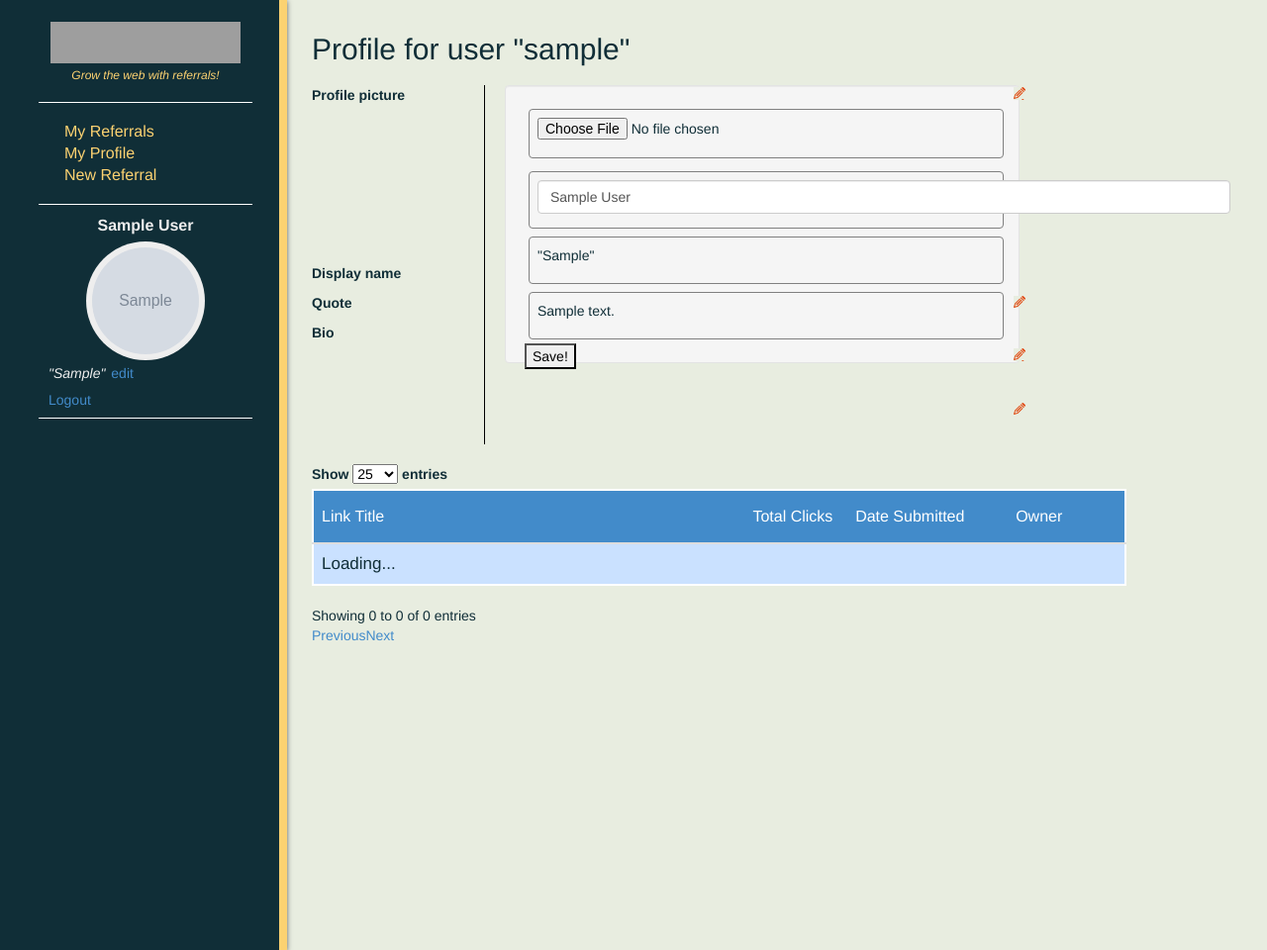
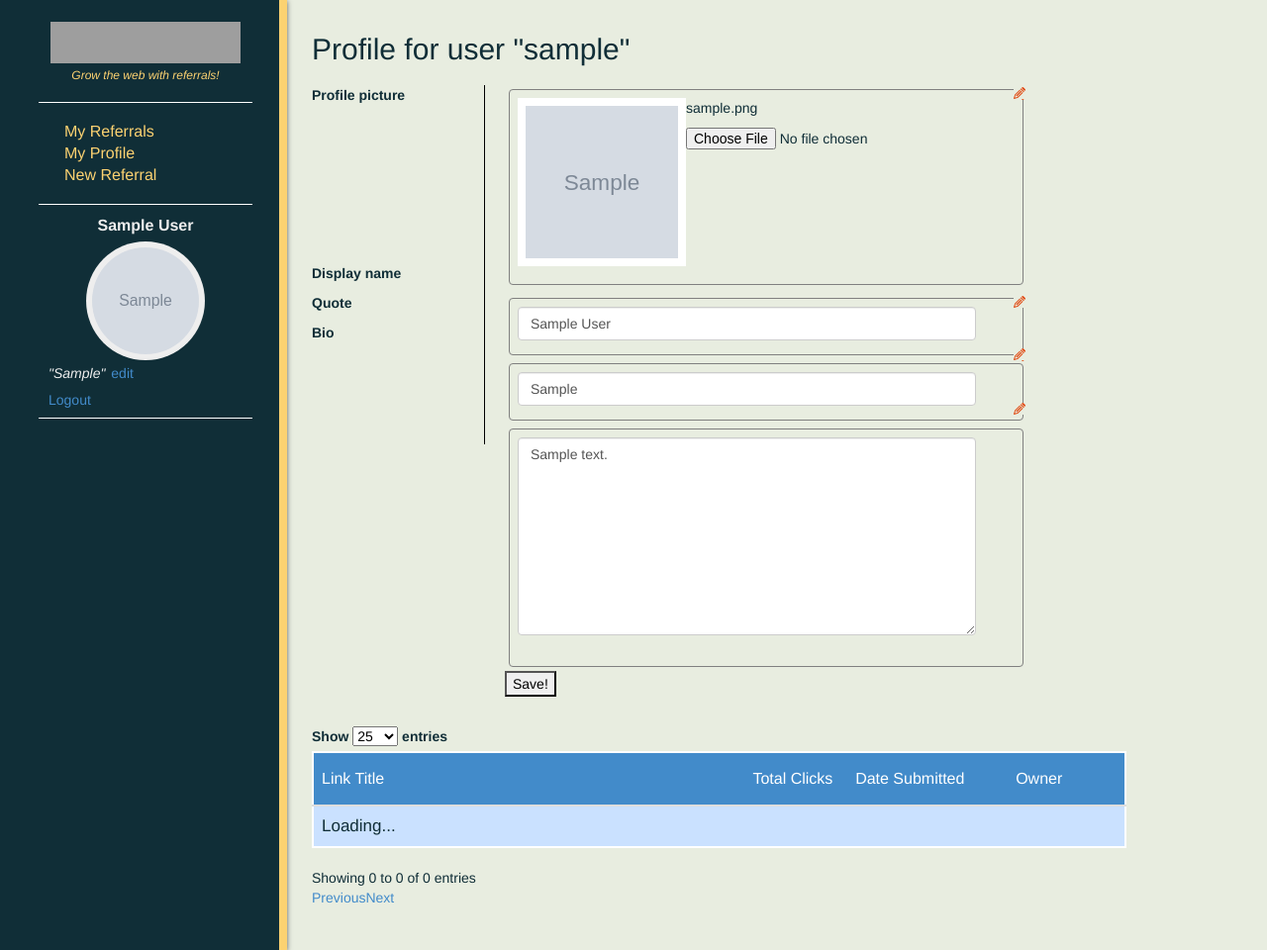
Before and after one commit to mkuchen/ambassador_app, a Django app: template templates/product/user_profile.html in a window 1280 px wide. Shown: the whole page at 99% size. Run offline with Django 3.2, Linux system fonts and the light colour scheme; the template is opened without the code that fills it: values that come from a table or form of the project are taken from there, others are empty; tables that the repository leaves empty hold one stand-in row (values such as "Sample post"); grey boxes marked "Sample" are stand-in pictures; data that the repository does not hold is empty; some libraries are stand-ins or nearby versions; grey boxes are pictures that could not be loaded.

Commit message:
requirements for django-storages

```diff
--- a/ambassador_app/urls.py
+++ b/ambassador_app/urls.py
@@ -10,13 +10,13 @@ from referral_center.views import *
 urlpatterns = patterns('',
     url(r'^$', SplashView.as_view(), name='base'),
     url(r'^new-account/$', CreateUserAJAX.as_view(), name='create_user'),
+    url(r'^profile/(?P<username>[\w|\W]+)/$', UserProfileView.as_view(), name='update_user'),
     # url(r'^ambassador_app/', include('ambassador_app.foo.urls')),
     url(r'^create/$', ReferralCreateView.as_view(), name='create_referral'),
     url(r'^edit/(?P<referral_id>[\w|\W]+)/$', ReferralCreateView.as_view(), name='edit_referral'),
     url(r'^delete/(?P<referral_id>[\w|\W]+)/$', ReferralDeleteView.as_view(), name='delete_referral'),
     url(r'^home/$', HomeView.as_view(), name='home'),
     url(r'^landing/(?P<title>[\w|\W]+)/$', LandingRedirectView.as_view()),
-    url(r'^profile/(?P<username>[\w|\W]+)/$', UserProfileView.as_view(), name='update_user'),
     url(r'^landing/$', LandingView.as_view(), name='main_landing'),
     url(r'^datatables/all-refs/$', login_required(OrderListJson.as_view()), name='order_list_json'),
     url(r'^splash/$', SplashView.as_view()),
--- a/requirements.txt
+++ b/requirements.txt
@@ -7,6 +7,7 @@ dj-static==0.0.5
 django-braces==1.3.1
 django-datatables-view==1.7
 django-debug-toolbar==1.0.1
+django-storages==1.1.8
 django-toolbelt==0.0.1
 django-vanilla-views==1.0.2
 gunicorn==18.0
--- a/templates/product/product_base.html
+++ b/templates/product/product_base.html
@@ -34,7 +34,11 @@
 					<div id="profile-block">
 						<div id="picture-block">
 							<p style="margin-bottom:4px;"><span id="name"> {{member.user.first_name}} {{member.user.last_name}} </span></p>
-							<img id="profile-image" src="{{ member.image }}" alt="profile-pic" width="120" height="120">
+							{% if member.image == "" %}
+							<img id="profile-image" src="http://livestockportal.co.ke/img/blank_profile.png" alt="profile-pic" width="120" height="120">
+							{% else %}
+							<img id="profile-image" src="{{ member.image.url }}" alt="profile-pic" width="120" height="120">
+							{% endif %}
 						</div>
 						<p id="profile-text">
 							<span id="quote"> "{{member.quote}}" </span>
--- a/templates/product/user_profile.html
+++ b/templates/product/user_profile.html
@@ -16,35 +16,34 @@
 			<strong> Bio </strong>
 		</div>
 		<div id="profile-right">
-			<form class="well" method="post" action="{% url 'update_user' %}" enctype="multipart/form-data">
+			<form method="post" action="{% url 'update_user' username=user.username %}" enctype="multipart/form-data">
 				{% csrf_token %}
 				<div class="profile-info-block">
 					<div id="inner-one">
-						<!--
 						{% if member.image == "" %}
-						<img src="http://www.anglo.ca/images/blank-user-medium.png" width="170" height="170" alt="profile-pic"><a href="#"></a>
+							<img src="http://livestockportal.co.ke/img/blank_profile.png" width="170" height="170" alt="profile-pic">
 						{% else %}
-						<img src="{{ member.image }}" width="170" height="170" alt="profile-pic"><a href="#"></a>
-						{% endif %}-->
+							<img src="{{ member.image.url }}" width="170" height="170" alt="profile-pic">
+							<p> {{ member.image.name }} </p>
+						{% endif %}
 						<p>
-			                {{ form.image.errors }}
-			                {{ form.image }}
+			                <input id="id_image" name="image" type="file">
 			            </p>
 					</div>
 				</div>
 				<div class="profile-info-block">
 					<div id="inner-two">
-						<input id="id_display_name" maxlength="500" name="display_name" type="text" class="form-control" placeholder="Enter display name" style="width:700px;float:left" value="{{ member.display_name }}"><br><br>
+						<input id="id_display_name" maxlength="500" name="display_name" type="text" class="form-control" placeholder="Enter display name" style="width:463px;float:left" value="{{ member.display_name }}"><br><br>
 					</div>
 				</div>
 				<div class="profile-info-block">
 					<div id="inner-three">
-						<p> "{{ member.quote }}" </p><br>
+						<input id="id_quote" maxlength="500" name="quote" type="text" class="form-control" placeholder="Enter quote" style="width:463px;float:left" value="{{ member.quote }}"><br><br>
 					</div>
 				</div>
 				<div class="profile-info-block">
 					<div id="inner-four">
-						<p> {{ member.bio }} </p><br>
+						<textarea id="id_bio" maxlength="1000" name="bio" class="form-control" style="height:200px;float:left;margin-bottom:23px;width:463px">{{ member.bio }}</textarea><br><br><br>
 					</div>
 				</div>
 				<p><input type="submit" value="Save!" /></p>
```
